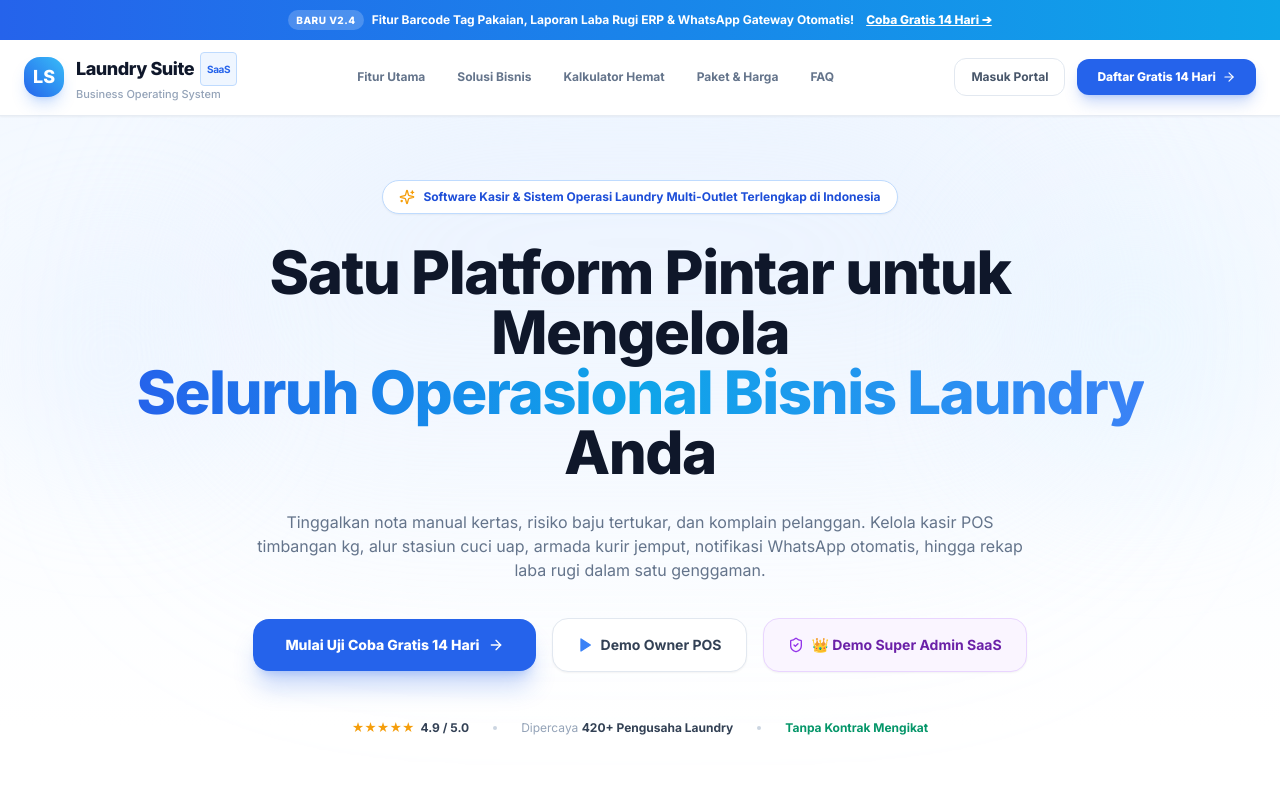
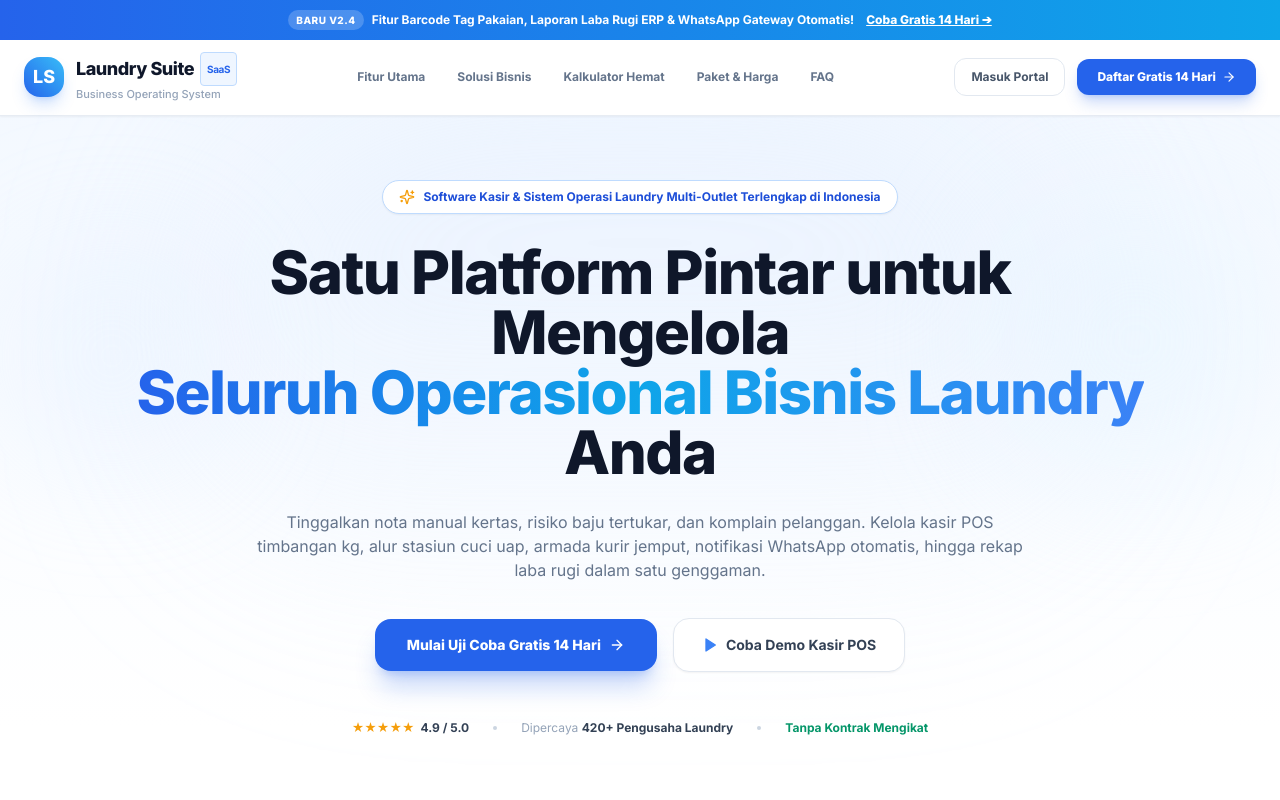
Before and after one commit to kurniaptk-dotcom/laundry-suite, a React (Vite) app: page / in a window 1280 px wide. Shown: the top 800 px of the page. Built offline with nearby package versions, Linux system fonts and the light colour scheme; no server answers; the database is empty.

Commit message:
fix: remove public super admin demo button from landing page hero

```diff
--- a/src/pages/Marketing/LandingPage.tsx
+++ b/src/pages/Marketing/LandingPage.tsx
@@ -166,18 +166,10 @@
 
             <button
               onClick={() => onExploreDemo('tenant_owner')}
-              className="w-full sm:w-auto px-6 py-4 bg-white hover:bg-slate-50 text-slate-700 rounded-2xl text-sm font-bold border border-slate-200 shadow-sm transition flex items-center justify-center gap-2"
+              className="w-full sm:w-auto px-7 py-4 bg-white hover:bg-slate-50 text-slate-700 rounded-2xl text-sm font-bold border border-slate-200 shadow-sm transition flex items-center justify-center gap-2"
             >
               <Play className="w-4 h-4 text-blue-500 fill-blue-500" />
-              <span>Demo Owner POS</span>
-            </button>
-
-            <button
-              onClick={() => onExploreDemo('super_admin')}
-              className="w-full sm:w-auto px-6 py-4 bg-purple-50 hover:bg-purple-100 text-purple-800 rounded-2xl text-sm font-bold border border-purple-200 shadow-sm transition flex items-center justify-center gap-2"
-            >
-              <ShieldCheck className="w-4 h-4 text-purple-600" />
-              <span>👑 Demo Super Admin SaaS</span>
+              <span>Coba Demo Kasir POS</span>
             </button>
           </div>
 
```
